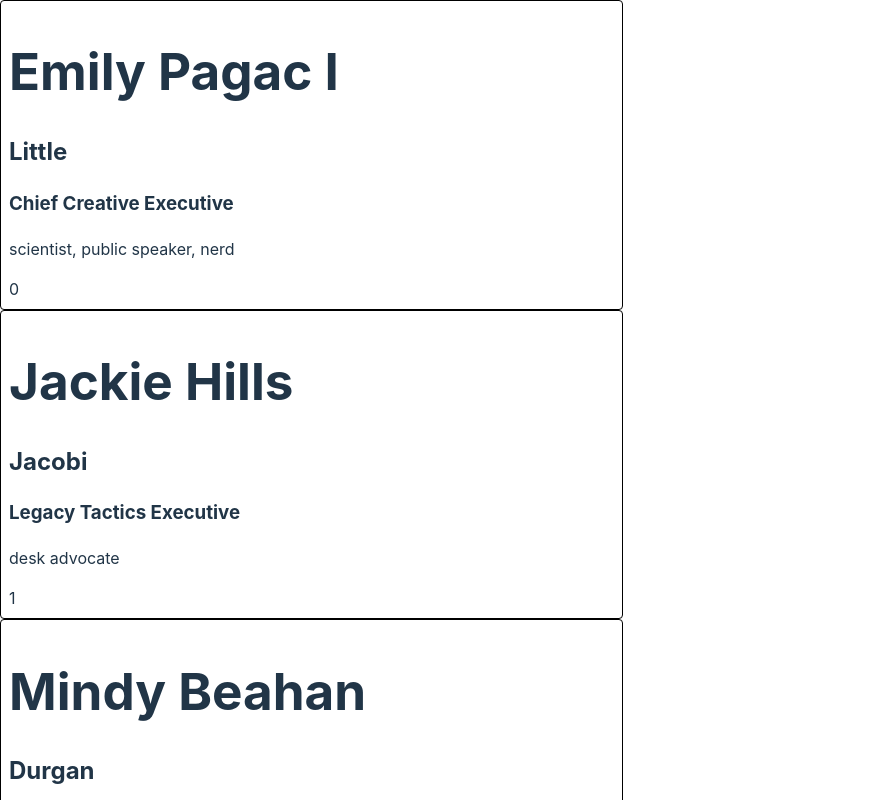
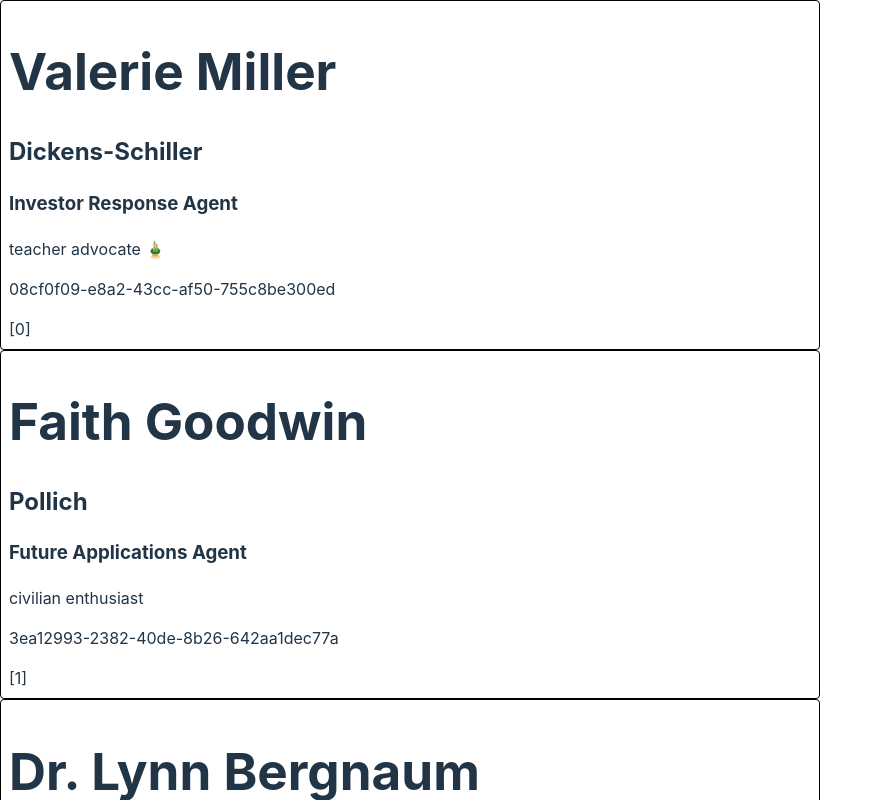
Before and after one commit to jmokrzycki/vee-infinity-scroll, a React (Vite) app: page / in a window 1280 px wide. Shown: the top 800 px of the page, without its empty margins (0-883 px from the left). Built offline with nearby package versions, Linux system fonts and the light colour scheme.

Commit message:
MockApi moved to separated module

```diff
--- a/src/App.tsx
+++ b/src/App.tsx
@@ -1,39 +1,24 @@
 import React, { useState } from "react";
 import "./App.css";
-import { faker } from "@faker-js/faker";
+import MockApi from "./MockApi";
 import InfiniteScroll from "./InfiniteScroll";
 
 function App() {
-  const [type, setType] = useState<boolean>(false);
-  const [testArray, setTestArray] = useState<React.ReactNode[]>([<>1</>, <>2</>]);
-  const [originalArray, setOriginalArray] = useState<React.ReactNode[]>([]);
+  const mockApi = new MockApi(100, 10);
+  const [originalArray, setOriginalArray] = useState<React.ReactNode[]>(mockApi.getMoreData());
 
-  const originalArrayTemp: React.ReactNode[] = Array(10)
-    .fill({})
-    .map(() => (
-      <>
-        <h1>{faker.person.fullName()}</h1>
-        <h2>{faker.person.lastName()}</h2>
-        <h3>{faker.person.jobTitle()}</h3>
-        <p>{faker.person.bio()}</p>
-      </>
-    ));
-
-  useState(() => {
-    setOriginalArray(originalArrayTemp);
-  });
-
-  function fetch() {
-    setOriginalArray((prevOriginalArrayTemp) => [...prevOriginalArrayTemp, <>New card</>]);
-  }
+  const fetch = () => {
+    const newData = mockApi.getMoreData();
+    if (newData.length === 0) return;
+    setOriginalArray((prevOriginalArrayTemp) => [...prevOriginalArrayTemp, ...newData]);
+  };
 
   return (
     <>
-      <InfiniteScroll fetch={() => fetch()}>
+      <InfiniteScroll fetch={fetch}>
         {originalArray.map((item, index) => (
           <div key={index} className="card show">
-            {item}
-            {index}
+            {item}[{index}]
           </div>
         ))}
       </InfiniteScroll>
--- a/src/InfiniteScroll.tsx
+++ b/src/InfiniteScroll.tsx
@@ -1,4 +1,4 @@
-import { useEffect, useMemo } from "react";
+import { useEffect, useMemo, forwardRef } from "react";
 import "./App.css";
 
 type InfiniteScrollProps = {
@@ -7,8 +7,6 @@ type InfiniteScrollProps = {
 };
 
 const InfiniteScroll: React.FC<InfiniteScrollProps> = ({ fetch, children }) => {
-  console.log(children);
-
   const lastCardObserver = useMemo(
     () =>
       new IntersectionObserver(
@@ -20,7 +18,7 @@ const InfiniteScroll: React.FC<InfiniteScrollProps> = ({ fetch, children }) => {
           lastCardObserver.unobserve(lastCard.target);
         },
         {
-          rootMargin: "200px",
+          rootMargin: "500px",
         }
       ),
     []
--- /dev/null
+++ b/src/MockApi.tsx
@@ -0,0 +1,32 @@
+import { faker } from "@faker-js/faker";
+
+class MockApi {
+  #data: React.ReactNode[];
+  #pageSize: number;
+  #currentPage: number = 0;
+
+  constructor(total: number, pageSize: number) {
+    this.#data = Array(total)
+      .fill({})
+      .map(() => (
+        <>
+          <h1>{faker.person.fullName()}</h1>
+          <h2>{faker.person.lastName()}</h2>
+          <h3>{faker.person.jobTitle()}</h3>
+          <p>{faker.person.bio()}</p>
+          <p>{faker.string.uuid()}</p>
+        </>
+      ));
+
+    this.#pageSize = pageSize;
+  }
+
+  getMoreData() {
+    const startIndex = this.#currentPage * this.#pageSize;
+    const endIndex = startIndex + this.#pageSize;
+    this.#currentPage++;
+    return this.#data.slice(startIndex, endIndex);
+  }
+}
+
+export default MockApi;
```
